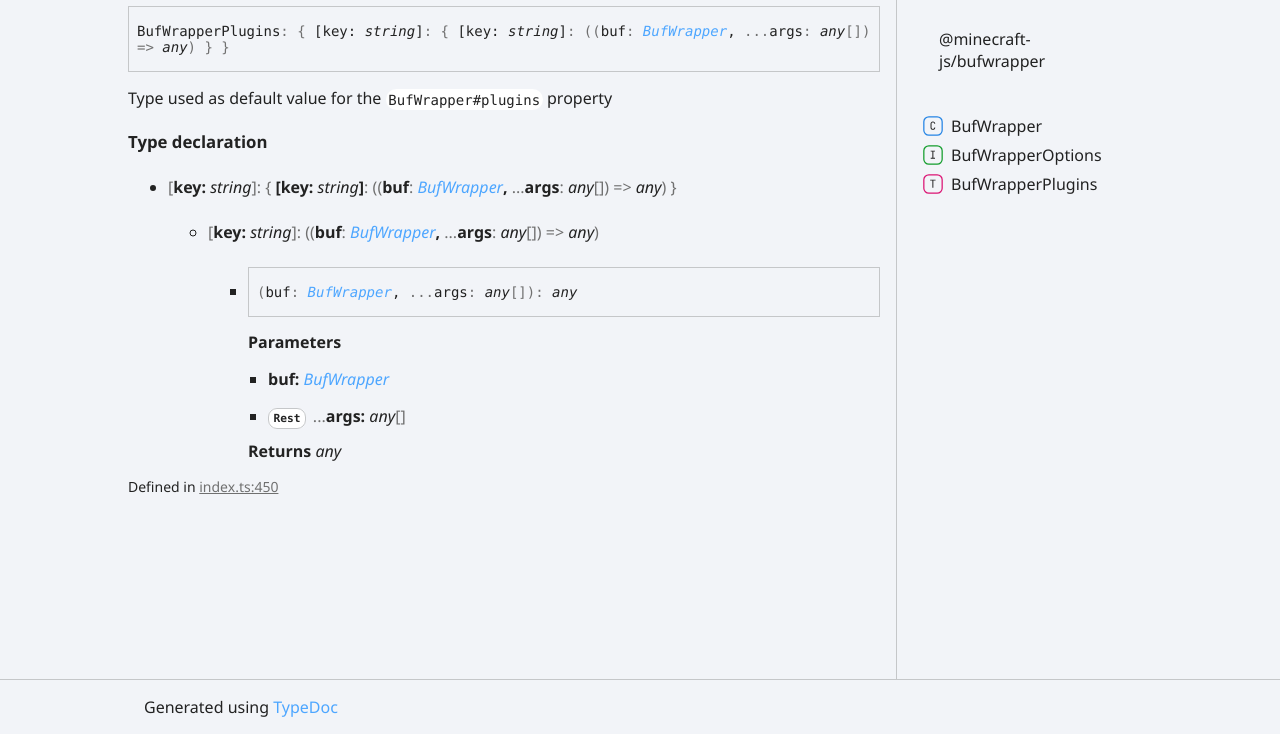
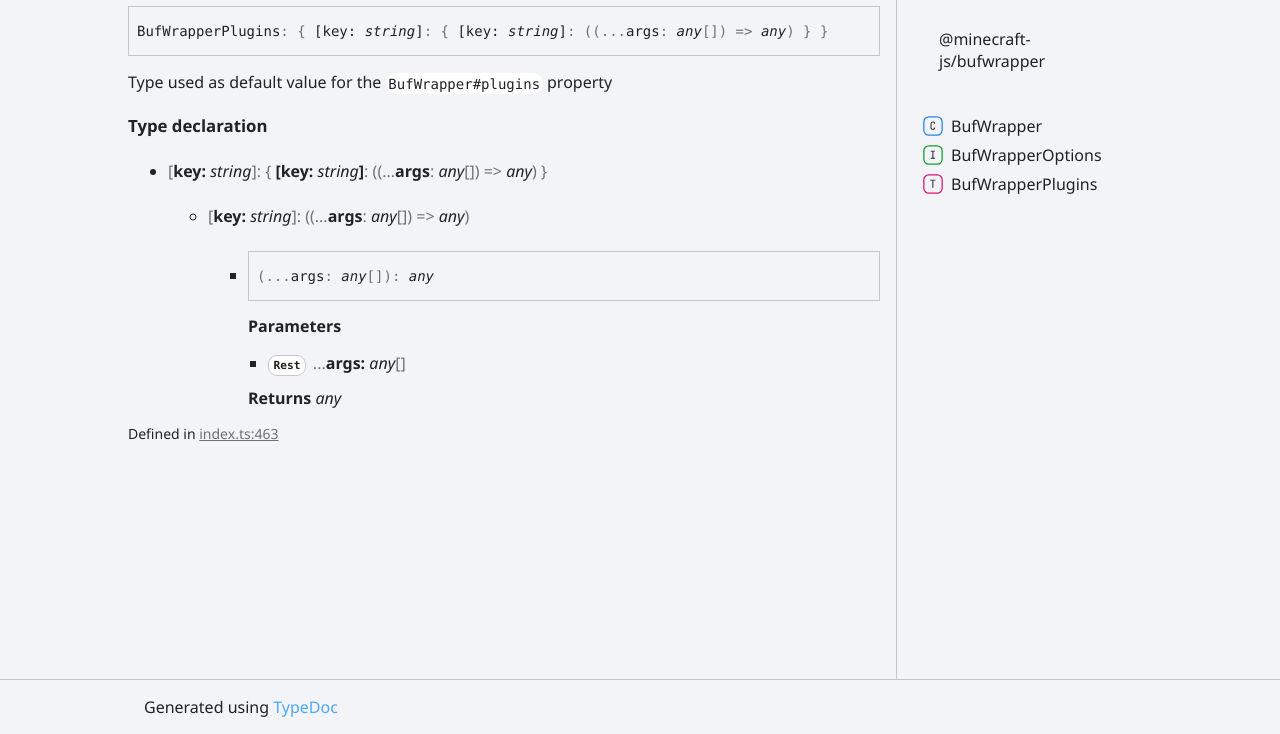
Before and after one commit to MinecraftJS/BufWrapper, a website: page docs/types/BufWrapperPlugins.html in a window 1280 px wide. Shown: the part 137-871 px from the top of the page. Drawn offline with Linux system fonts and the light colour scheme.

Commit message:
docs: :memo: update docs

```diff
--- a/docs/types/BufWrapperPlugins.html
+++ b/docs/types/BufWrapperPlugins.html
@@ -13,33 +13,31 @@
 <li><a href="../modules.html">@minecraft-js/bufwrapper</a></li>
 <li><a href="BufWrapperPlugins.html">BufWrapperPlugins</a></li></ul>
 <h1>Type alias BufWrapperPlugins</h1></div>
-<div class="tsd-signature">Buf<wbr/>Wrapper<wbr/>Plugins<span class="tsd-signature-symbol">:</span> <span class="tsd-signature-symbol">{ </span>[key: <span class="tsd-signature-type">string</span>]<span class="tsd-signature-symbol">: </span><span class="tsd-signature-symbol">{ </span>[key: <span class="tsd-signature-type">string</span>]<span class="tsd-signature-symbol">: </span><span class="tsd-signature-symbol">(</span><span class="tsd-signature-symbol">(</span>buf<span class="tsd-signature-symbol">: </span><a href="../classes/BufWrapper.html" class="tsd-signature-type" data-tsd-kind="Class">BufWrapper</a>, <span class="tsd-signature-symbol">...</span>args<span class="tsd-signature-symbol">: </span><span class="tsd-signature-type">any</span><span class="tsd-signature-symbol">[]</span><span class="tsd-signature-symbol">)</span><span class="tsd-signature-symbol"> =&gt; </span><span class="tsd-signature-type">any</span><span class="tsd-signature-symbol">)</span><span class="tsd-signature-symbol"> }</span><span class="tsd-signature-symbol"> }</span></div>
+<div class="tsd-signature">Buf<wbr/>Wrapper<wbr/>Plugins<span class="tsd-signature-symbol">:</span> <span class="tsd-signature-symbol">{ </span>[key: <span class="tsd-signature-type">string</span>]<span class="tsd-signature-symbol">: </span><span class="tsd-signature-symbol">{ </span>[key: <span class="tsd-signature-type">string</span>]<span class="tsd-signature-symbol">: </span><span class="tsd-signature-symbol">(</span><span class="tsd-signature-symbol">(</span><span class="tsd-signature-symbol">...</span>args<span class="tsd-signature-symbol">: </span><span class="tsd-signature-type">any</span><span class="tsd-signature-symbol">[]</span><span class="tsd-signature-symbol">)</span><span class="tsd-signature-symbol"> =&gt; </span><span class="tsd-signature-type">any</span><span class="tsd-signature-symbol">)</span><span class="tsd-signature-symbol"> }</span><span class="tsd-signature-symbol"> }</span></div>
 <div class="tsd-comment tsd-typography"><p>Type used as default value for the <code>BufWrapper#plugins</code> property</p>
 </div>
 <div class="tsd-type-declaration">
 <h4>Type declaration</h4>
 <ul class="tsd-parameters">
 <li class="tsd-parameter-index-signature">
-<h5><span class="tsd-signature-symbol">[</span>key: <span class="tsd-signature-type">string</span><span class="tsd-signature-symbol">]: </span><span class="tsd-signature-symbol">{ </span>[key: <span class="tsd-signature-type">string</span>]<span class="tsd-signature-symbol">: </span><span class="tsd-signature-symbol">(</span><span class="tsd-signature-symbol">(</span>buf<span class="tsd-signature-symbol">: </span><a href="../classes/BufWrapper.html" class="tsd-signature-type" data-tsd-kind="Class">BufWrapper</a>, <span class="tsd-signature-symbol">...</span>args<span class="tsd-signature-symbol">: </span><span class="tsd-signature-type">any</span><span class="tsd-signature-symbol">[]</span><span class="tsd-signature-symbol">)</span><span class="tsd-signature-symbol"> =&gt; </span><span class="tsd-signature-type">any</span><span class="tsd-signature-symbol">)</span><span class="tsd-signature-symbol"> }</span></h5>
+<h5><span class="tsd-signature-symbol">[</span>key: <span class="tsd-signature-type">string</span><span class="tsd-signature-symbol">]: </span><span class="tsd-signature-symbol">{ </span>[key: <span class="tsd-signature-type">string</span>]<span class="tsd-signature-symbol">: </span><span class="tsd-signature-symbol">(</span><span class="tsd-signature-symbol">(</span><span class="tsd-signature-symbol">...</span>args<span class="tsd-signature-symbol">: </span><span class="tsd-signature-type">any</span><span class="tsd-signature-symbol">[]</span><span class="tsd-signature-symbol">)</span><span class="tsd-signature-symbol"> =&gt; </span><span class="tsd-signature-type">any</span><span class="tsd-signature-symbol">)</span><span class="tsd-signature-symbol"> }</span></h5>
 <ul class="tsd-parameters">
 <li class="tsd-parameter-index-signature">
-<h5><span class="tsd-signature-symbol">[</span>key: <span class="tsd-signature-type">string</span><span class="tsd-signature-symbol">]: </span><span class="tsd-signature-symbol">(</span><span class="tsd-signature-symbol">(</span>buf<span class="tsd-signature-symbol">: </span><a href="../classes/BufWrapper.html" class="tsd-signature-type" data-tsd-kind="Class">BufWrapper</a>, <span class="tsd-signature-symbol">...</span>args<span class="tsd-signature-symbol">: </span><span class="tsd-signature-type">any</span><span class="tsd-signature-symbol">[]</span><span class="tsd-signature-symbol">)</span><span class="tsd-signature-symbol"> =&gt; </span><span class="tsd-signature-type">any</span><span class="tsd-signature-symbol">)</span></h5>
+<h5><span class="tsd-signature-symbol">[</span>key: <span class="tsd-signature-type">string</span><span class="tsd-signature-symbol">]: </span><span class="tsd-signature-symbol">(</span><span class="tsd-signature-symbol">(</span><span class="tsd-signature-symbol">...</span>args<span class="tsd-signature-symbol">: </span><span class="tsd-signature-type">any</span><span class="tsd-signature-symbol">[]</span><span class="tsd-signature-symbol">)</span><span class="tsd-signature-symbol"> =&gt; </span><span class="tsd-signature-type">any</span><span class="tsd-signature-symbol">)</span></h5>
 <ul class="tsd-parameters">
 <li class="tsd-parameter-signature">
 <ul class="tsd-signatures tsd-kind-type-literal">
-<li class="tsd-signature" id="__type.__index.__type-1.__index-1.__type-2.__type-3"><span class="tsd-signature-symbol">(</span>buf<span class="tsd-signature-symbol">: </span><a href="../classes/BufWrapper.html" class="tsd-signature-type" data-tsd-kind="Class">BufWrapper</a>, <span class="tsd-signature-symbol">...</span>args<span class="tsd-signature-symbol">: </span><span class="tsd-signature-type">any</span><span class="tsd-signature-symbol">[]</span><span class="tsd-signature-symbol">)</span><span class="tsd-signature-symbol">: </span><span class="tsd-signature-type">any</span></li></ul>
+<li class="tsd-signature" id="__type.__index.__type-1.__index-1.__type-2.__type-3"><span class="tsd-signature-symbol">(</span><span class="tsd-signature-symbol">...</span>args<span class="tsd-signature-symbol">: </span><span class="tsd-signature-type">any</span><span class="tsd-signature-symbol">[]</span><span class="tsd-signature-symbol">)</span><span class="tsd-signature-symbol">: </span><span class="tsd-signature-type">any</span></li></ul>
 <ul class="tsd-descriptions">
 <li class="tsd-description">
 <div class="tsd-parameters">
 <h4 class="tsd-parameters-title">Parameters</h4>
 <ul class="tsd-parameter-list">
 <li>
-<h5>buf: <a href="../classes/BufWrapper.html" class="tsd-signature-type" data-tsd-kind="Class">BufWrapper</a></h5></li>
-<li>
 <h5><code class="tsd-tag ts-flagRest">Rest</code> <span class="tsd-signature-symbol">...</span>args: <span class="tsd-signature-type">any</span><span class="tsd-signature-symbol">[]</span></h5></li></ul></div>
 <h4 class="tsd-returns-title">Returns <span class="tsd-signature-type">any</span></h4></li></ul></li></ul></li></ul></li></ul></div><aside class="tsd-sources">
 <ul>
-<li>Defined in <a href="https://github.com/MinecraftJS/BufWrapper/blob/9d42231/src/index.ts#L450">index.ts:450</a></li></ul></aside></div>
+<li>Defined in <a href="https://github.com/MinecraftJS/BufWrapper/blob/9ae6e79/src/index.ts#L463">index.ts:463</a></li></ul></aside></div>
 <div class="col-4 col-menu menu-sticky-wrap menu-highlight">
 <div class="tsd-navigation settings">
 <details class="tsd-index-accordion"><summary class="tsd-accordion-summary">
```
Also changed, not shown: docs/classes/BufWrapper.html (+5 -5 lines), docs/index.html (+1 -0 lines), docs/interfaces/BufWrapperOptions.html (+3 -3 lines).
